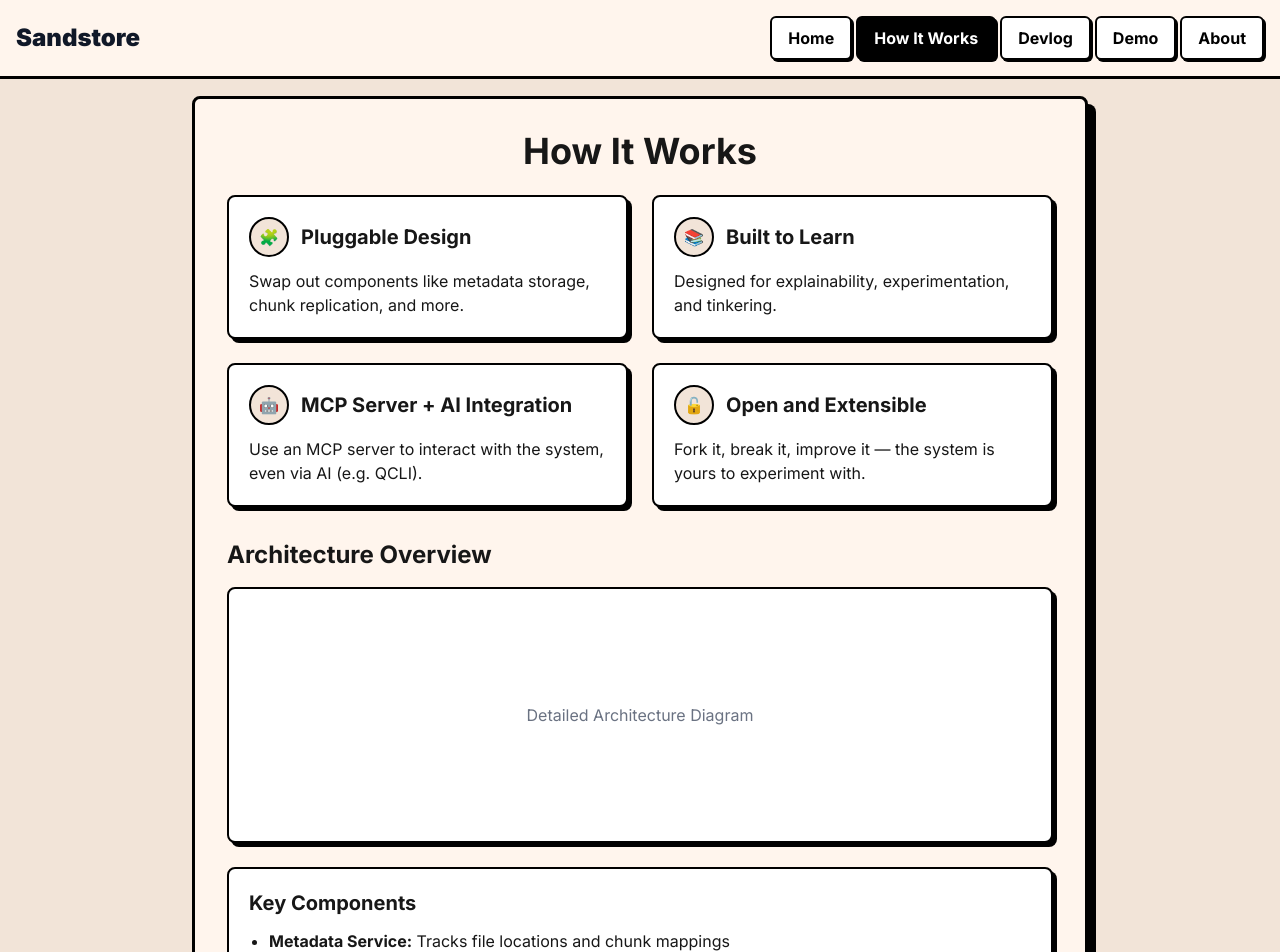
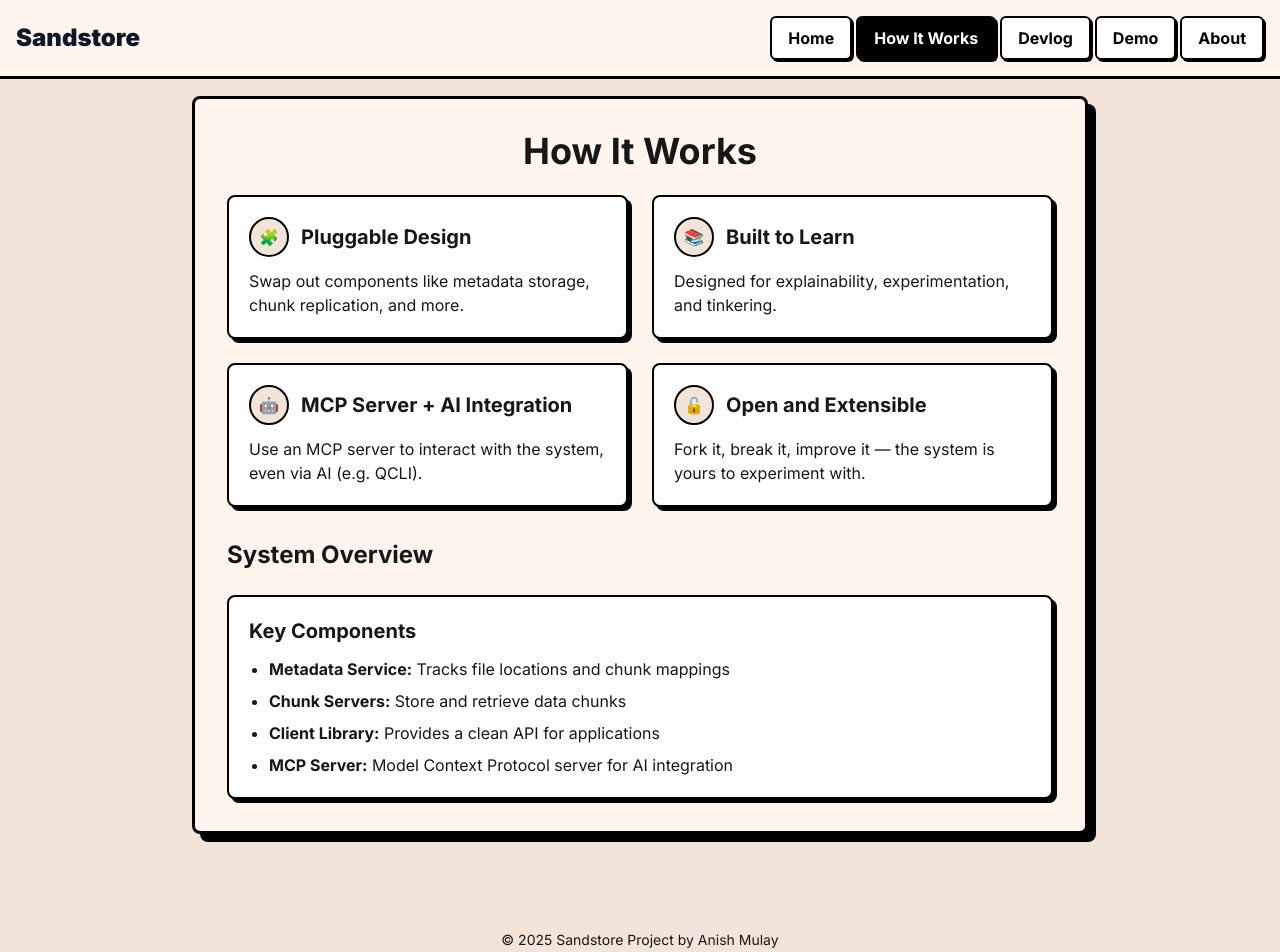
Before and after one commit to AnishMulay/sandstore-website, a Next.js app: page /how-it-works in a window 1280 px wide. Shown: the top 952 px of the page. Built offline with nearby package versions, Linux system fonts and the light colour scheme.

Commit message:
removed arch diagram references

```diff
--- a/src/pages/how-it-works.tsx
+++ b/src/pages/how-it-works.tsx
@@ -56,12 +56,7 @@ export default function HowItWorks() {
             </div>
 
             <div className="mt-8">
-              <h2 className="text-2xl font-bold mb-4">Architecture Overview</h2>
-              <div className="relative w-full h-64 border-[2px] border-black rounded-lg overflow-hidden bg-white shadow-[4px_4px_0_0_rgba(0,0,0,1)]">
-                <div className="absolute inset-0 flex items-center justify-center">
-                  <p className="text-gray-500">Detailed Architecture Diagram</p>
-                </div>
-              </div>
+              <h2 className="text-2xl font-bold mb-4">System Overview</h2>
 
               <div className="mt-6 bg-white border-[2px] border-black p-5 shadow-[4px_4px_0_0_rgba(0,0,0,1)] rounded-lg">
                 <h3 className="text-xl font-bold mb-3">Key Components</h3>
--- a/src/pages/index.tsx
+++ b/src/pages/index.tsx
@@ -53,12 +53,7 @@ export default function Home() {
                 </Link>
               </div>
 
-              {/* Placeholder for system diagram */}
-              <div className="relative w-full h-48 md:h-64 border-[2px] border-black rounded-lg overflow-hidden bg-white shadow-[4px_4px_0_0_rgba(0,0,0,1)]">
-                <div className="absolute inset-0 flex items-center justify-center">
-                  <p className="text-gray-500">System Architecture Diagram</p>
-                </div>
-              </div>
+
             </div>
           </div>
         </section>
```
